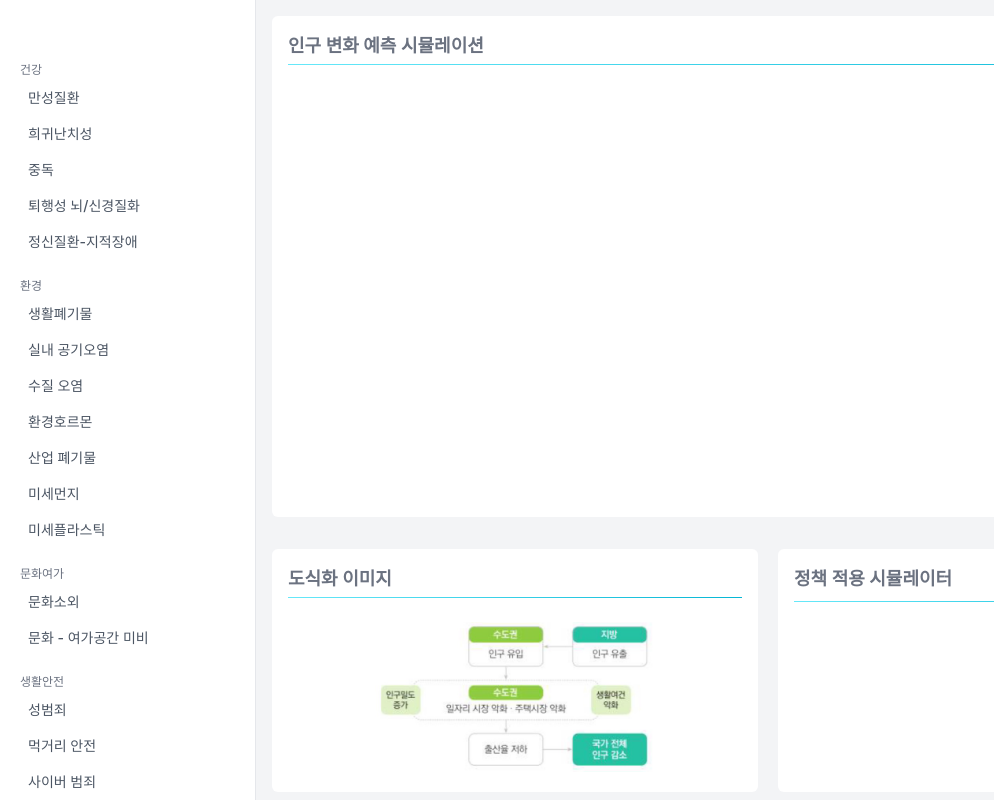
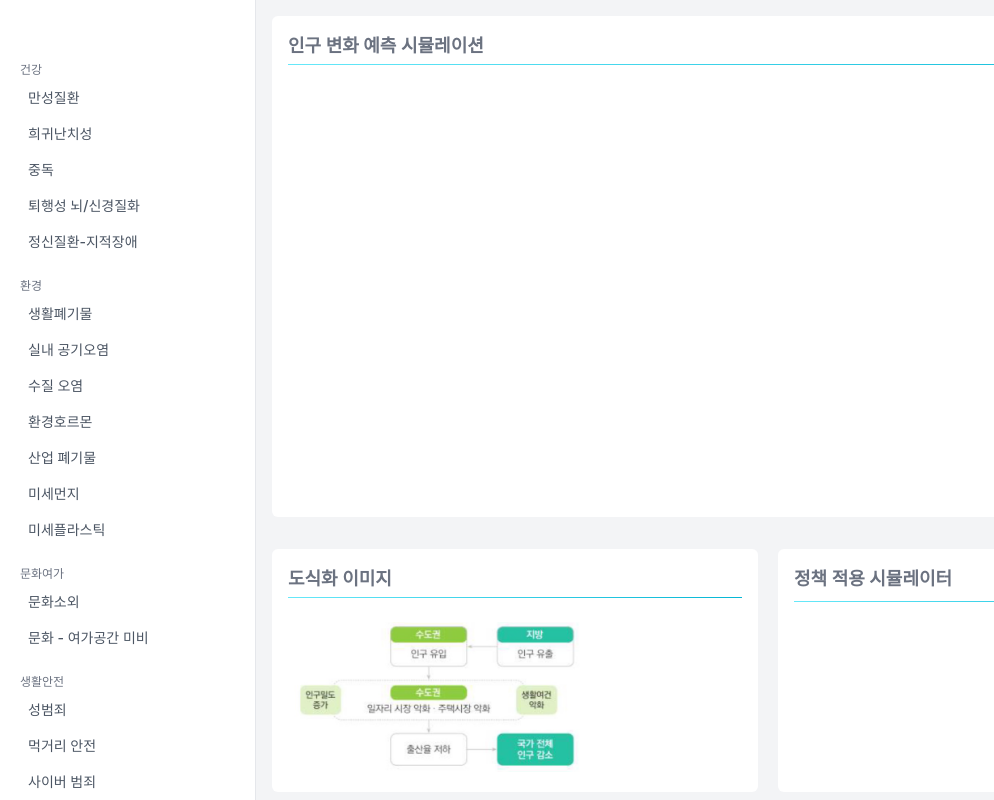
Before and after one commit to sean-ineeji/proj-rnd-population, a React (Create React App) app in the folder population-simulator/: page / in a window 1280 px wide. Shown: the whole page, without its empty margins (0-994 px from the left). Built offline with nearby package versions, Linux system fonts and the light colour scheme.

Commit message:
schematic using canvas

```diff
--- a/population-simulator/src/components/Content/BottomContent.tsx
+++ b/population-simulator/src/components/Content/BottomContent.tsx
@@ -3,6 +3,21 @@ import React from 'react';
 import schematic from '../../assets/img/schematic.png';
 
 const BottomContent = () => {
+  useEffect(() => {
+    const canvas = document.getElementById(
+      'usersChartBottom',
+    ) as HTMLCanvasElement | null;
+    if (!canvas) return;
+    const ctx = canvas.getContext('2d');
+    if (!ctx) return;
+
+    const img = new Image();
+    img.onload = () => {
+      ctx.drawImage(img, 0, 0, canvas.width, canvas.height);
+    };
+    img.src = schematic;
+  }, []);
+
   return (
     <div className="grid grid-cols-2 md:grid-cols-2 gap-5 p-4 h-1/3">
       <div className="bg-white p-4 rounded-md">
@@ -10,23 +25,9 @@ const BottomContent = () => {
           도식화 이미지
         </h2>
         <div className="my1-"></div>
-        <div className="bg-gradient-to-r from-cyan-300 to-cyan-500 h-px  mb-6"></div>
-        <div
-          className="chart-container"
-          style={{
-            display: 'flex',
-            justifyContent: 'center',
-            alignItems: 'center',
-            height: 150,
-            width: '100%',
-            overflow: 'hidden',
-          }}
-        >
-          {/* <canvas id="usersChart"></canvas> */}
-          <img
-            src={schematic}
-            style={{ maxWidth: '100%', maxHeight: '100%' }}
-          />
+        <div className="bg-gradient-to-r from-cyan-300 to-cyan-500 h-px mb-6"></div>
+        <div className="chart-container">
+          <canvas id="usersChartBottom"></canvas>
         </div>
       </div>
       <div className="bg-white p-4 rounded-md">
--- a/population-simulator/src/components/Content/TopContent.tsx
+++ b/population-simulator/src/components/Content/TopContent.tsx
@@ -14,7 +14,7 @@ const TopContent = () => {
           className="chart-container"
           style={{ position: 'relative', height: 150, width: '100%' }}
         >
-          <canvas id="usersChart"></canvas>
+          <canvas id="usersChartTop"></canvas>
         </div>
       </div>
     </div>
```
